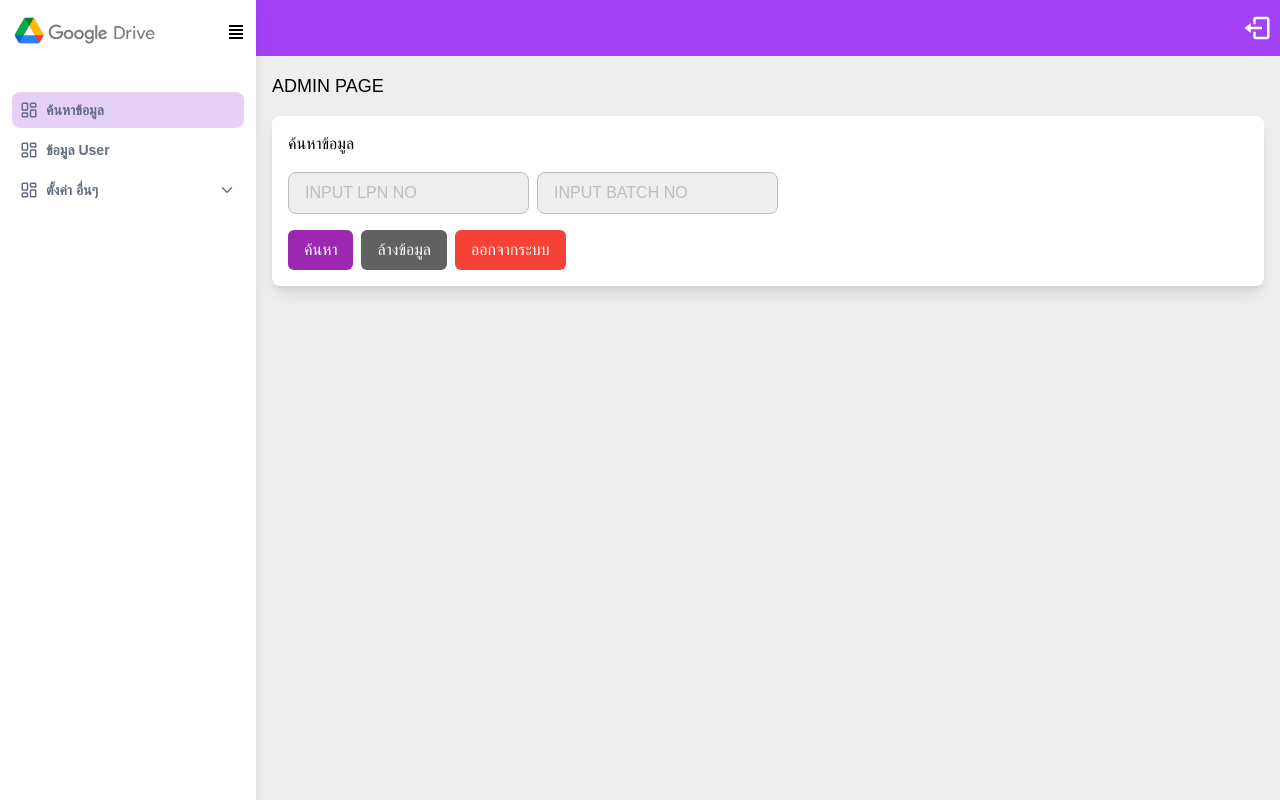
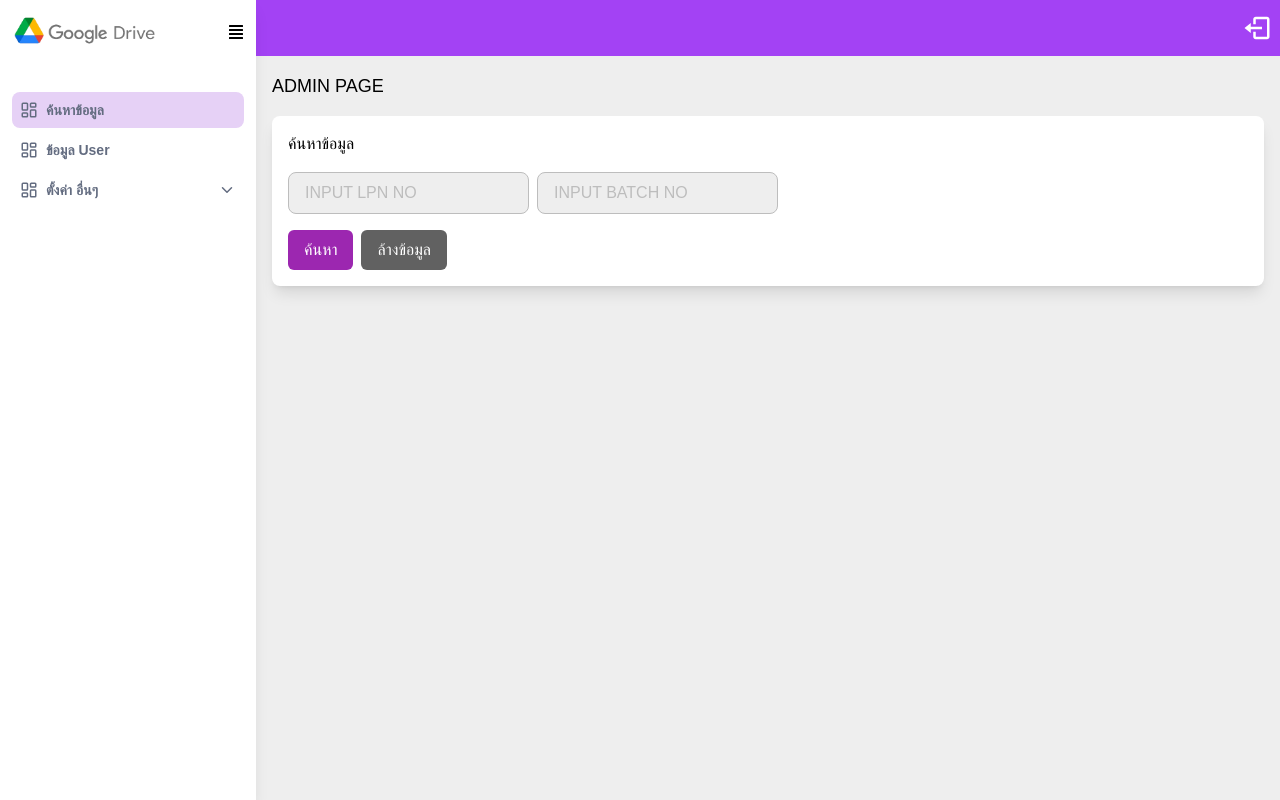
Before and after one commit to devsriwararak/nextsoft-app-1, a Next.js app: page /admin in a window 1280 px wide. Built offline with nearby package versions, Linux system fonts and the light colour scheme.

Commit message:
25-3-2567-v-2

```diff
--- a/app/admin/page.jsx
+++ b/app/admin/page.jsx
@@ -29,9 +29,7 @@ export default function Home() {
           <button onClick={()=>setShow(false)} className="bg-gray-700 text-white px-4 py-2 rounded-md">
             ล้างข้อมูล
           </button>
-          <button className="bg-red-500 text-white px-4 py-2 rounded-md">
-            ออกจากระบบ
-          </button>
+
         </div>
       </div>
 
--- a/app/admin/transaction/page.jsx
+++ b/app/admin/transaction/page.jsx
@@ -58,6 +58,14 @@ const TABLE_ROWS = [
             />
 
             <Button>บันทึก</Button>
+
+            <Input
+              label="ค้นหา"
+              type="text"
+              value={input1}
+              onChange={(e) => setInput1(e.target.value)}
+            />
+
             <Button>ค้นหา</Button>
         </div>
       </div>
```
